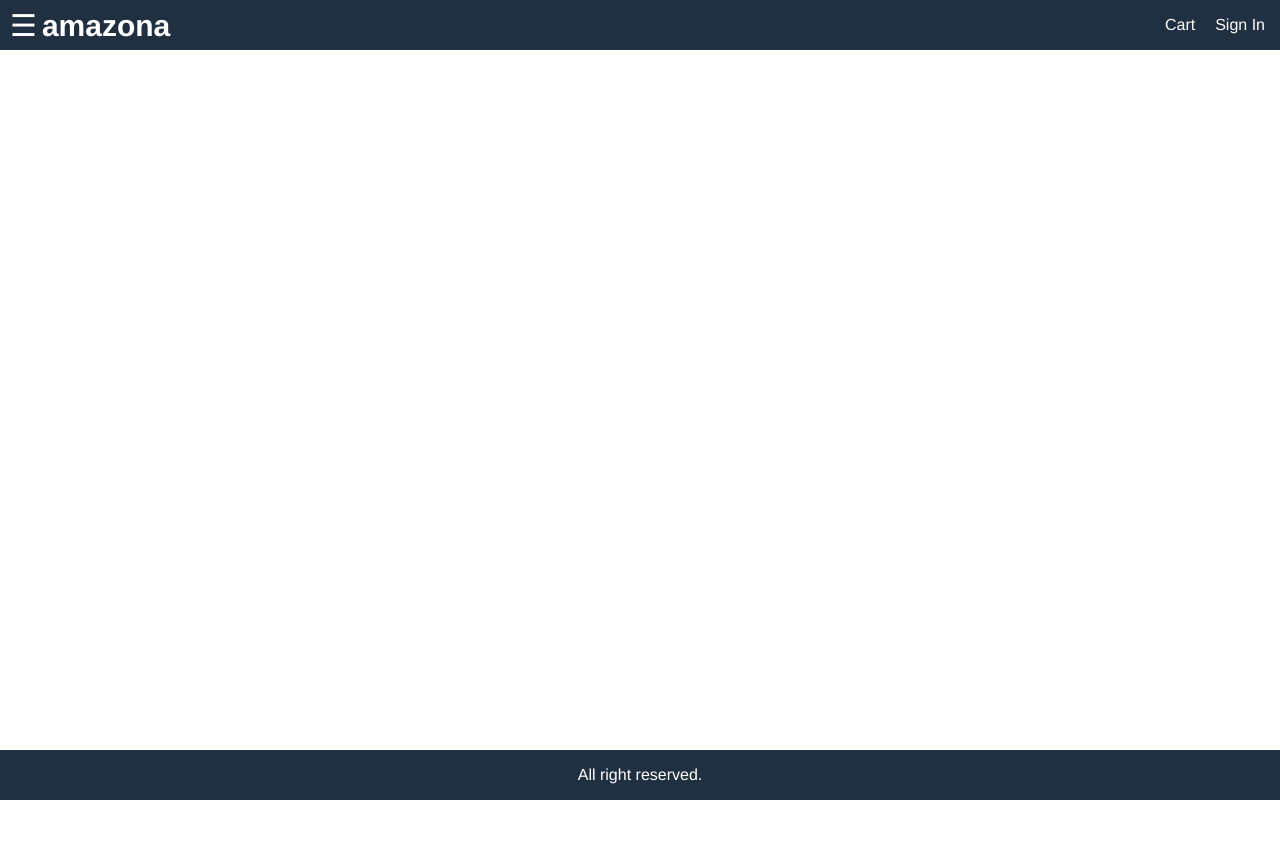
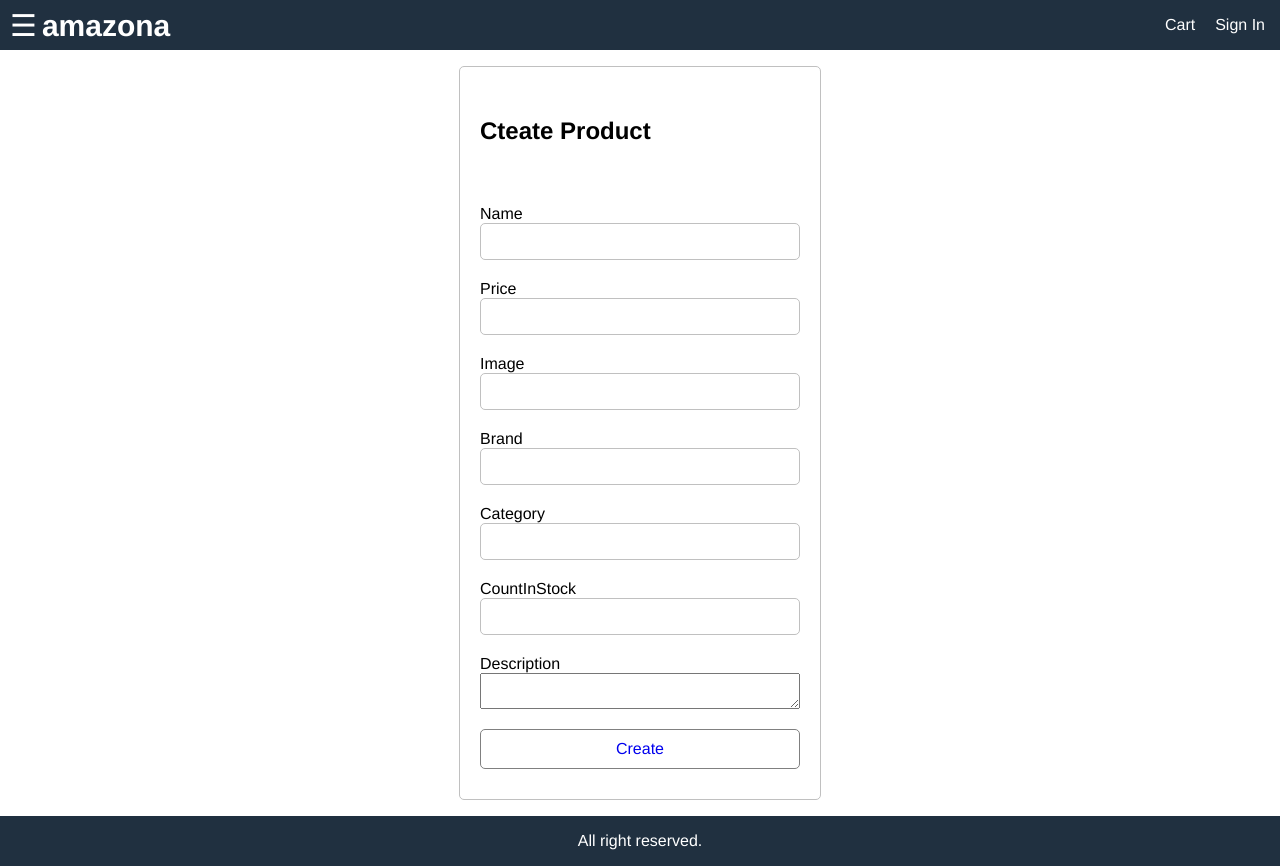
Before and after one commit to AnggaWikaNugraha/e-comZonna---Client, a React (Create React App) app: page /products in a window 1280 px wide. Before the commit the page ends 800 px from the top, so only its background shows below. Built offline with nearby package versions, Linux system fonts and the light colour scheme.

Commit message:
add product

```diff
--- a/src/App.js
+++ b/src/App.js
@@ -2,11 +2,12 @@ import logo from "./logo.svg";
 import "./App.css";
 import { BrowserRouter, Link, Route } from "react-router-dom";
 import HomeScreen from "./Screens/HomeScreen";
-import ProductsScreen from "./Screens/ProductsScreen";
+import ProductScreen from "./Screens/ProductScreen";
 import CartScreen from "./Screens/CartScreen";
 import Signin from './Screens/SiginScreen'
 import Register from './Screens/RegisterScreen'
 import { useSelector } from 'react-redux';
+import ProductsScreen from "./Screens/ProductsScreen";
 
 function App() {
   const userSignin = useSelector((state) => state.userSignin);
@@ -57,7 +58,8 @@ function App() {
 
         <main className="main">
           <div className="content">
-            <Route path="/product/:id" component={ProductsScreen} />
+            <Route path="/products" component={ProductsScreen} />
+            <Route path="/product/:id" component={ProductScreen} />
             <Route path="/" exact component={HomeScreen} />
             <Route path="/cart/:id?" component={CartScreen} />
             <Route path="/signin" component={Signin} />
--- /dev/null
+++ b/src/Screens/ProductScreen.js
@@ -0,0 +1,64 @@
+import React,{useEffect,useState} from 'react'
+import { Link } from 'react-router-dom';
+import {useSelector, useDispatch} from 'react-redux'
+import {detailProduct} from '../redux/action/ProductAction'
+
+const ProductScreen = (props) => {
+  const [qty, setqty] = useState(1)
+  const dispatch = useDispatch();
+  const productDetails = useSelector(state => state.productDetails);
+  const {product, loading , error} = productDetails;
+
+  useEffect(() => {
+    dispatch(detailProduct(props.match.params.id));
+    return () => {
+
+    }
+  }, [])
+
+  console.log(qty)
+
+  // const id = props.match.params.id;
+  // const product = data.products.find(x => x._id === id);
+
+  const handleAddCart = () => {
+    props.history.push('/cart/' + props.match.params.id + "?qty=" + qty)
+  }
+
+  return (
+    <div>
+      <div className='back-to-result'><Link to='/'>Back to result</Link></div>
+      { loading  ? <p>loading...</p> :
+        product.data ? <div className='details'>
+        <div className='details-image'><img src={product.data.image} alt={product.data.name}/></div>
+        <div className='details-info'>
+          <li><h4>{product.data.name}</h4></li>
+          <li>{product.data.rating} Stars ({product.data.numReviews})</li>
+          <li><b>{product.data.price}</b></li>
+          <li> Description :
+            <div>{product.data.description}</div>
+          </li>
+        </div>
+        <div className='details-action'>
+          <ul>
+            <li>Price : {product.data.price}</li>
+            <li>Status : {product.data.countInStock > 0 ? "In stock" : <div>Out of Stock</div>}</li>
+            <li>Qty : <select value={qty} onChange={(e) => setqty(e.target.value)}>
+              {[...Array(product.data.countInStock).keys()].map(x => {
+                return (
+                  <option key={x+1} value={x +1}>{x+1}</option>
+                )
+              })}
+            </select></li>
+            <li>
+              {product.data.countInStock > 0 && <button onClick={handleAddCart}>Add to Cart</button> }
+            </li>
+          </ul>
+        </div>
+      </div> :
+      error}
+    </div>
+  )
+}
+
+export default ProductScreen
--- a/src/Screens/ProductsScreen.js
+++ b/src/Screens/ProductsScreen.js
@@ -1,64 +1,127 @@
-import React,{useEffect,useState} from 'react'
-import { Link } from 'react-router-dom';
-import {useSelector, useDispatch} from 'react-redux'
-import {detailProduct} from '../redux/action/ProductAction'
+import React, { useEffect, useState } from "react";
+import { Link } from "react-router-dom";
+import { useSelector, useDispatch } from "react-redux";
+import {saveProduct} from '../redux/action/ProductAction.js'
 
 const ProductsScreen = (props) => {
-  const [qty, setqty] = useState(1)
+  const [name, setname] = useState("");
+  const [price, setprice] = useState("");
+  const [image, setimage] = useState('');
+  const [brand, setbrand] = useState('');
+  const [category, setcategory] = useState('');
+  const [countInStock, setcountInStock] = useState('');
+  const [description, setdescription] = useState('');
+  const productSave = useSelector((state) => state.productSave);
+  const { loading : loadingSave, success : successSave, userInfo, error : errorSave } = productSave;
   const dispatch = useDispatch();
-  const productDetails = useSelector(state => state.productDetails);
-  const {product, loading , error} = productDetails;
 
   useEffect(() => {
-    dispatch(detailProduct(props.match.params.id));
-    return () => {
 
-    }
-  }, [])
+    return () => {};
+  }, []);
 
-  console.log(qty)
-
-  // const id = props.match.params.id;
-  // const product = data.products.find(x => x._id === id);
-
-  const handleAddCart = () => {
-    props.history.push('/cart/' + props.match.params.id + "?qty=" + qty)
-  }
+  const submitHanlder = (e) => {
+    e.preventDefault();
+    dispatch(saveProduct({
+      name : name,
+      price : price,
+      image : image,
+      brand : brand,
+      category : category,
+      countInStock : countInStock,
+      description : description,
+    }));
+  };
 
   return (
     <div>
-      <div className='back-to-result'><Link to='/'>Back to result</Link></div>
-      { loading  ? <p>loading...</p> :
-        product.data ? <div className='details'>
-        <div className='details-image'><img src={product.data.image} alt={product.data.name}/></div>
-        <div className='details-info'>
-          <li><h4>{product.data.name}</h4></li>
-          <li>{product.data.rating} Stars ({product.data.numReviews})</li>
-          <li><b>{product.data.price}</b></li>
-          <li> Description :
-            <div>{product.data.description}</div>
+      <div className="form">
+      <form onSubmit={submitHanlder}>
+        <ul className="form-container">
+          <li>
+            <h2>Cteate Product</h2>
           </li>
-        </div>
-        <div className='details-action'>
-          <ul>
-            <li>Price : {product.data.price}</li>
-            <li>Status : {product.data.countInStock > 0 ? "In stock" : <div>Out of Stock</div>}</li>
-            <li>Qty : <select value={qty} onChange={(e) => setqty(e.target.value)}>
-              {[...Array(product.data.countInStock).keys()].map(x => {
-                return (
-                  <option key={x+1} value={x +1}>{x+1}</option>
-                )
-              })}
-            </select></li>
-            <li>
-              {product.data.countInStock > 0 && <button onClick={handleAddCart}>Add to Cart</button> }
-            </li>
-          </ul>
-        </div>
-      </div> :
-      error}
+          <li>
+            {loadingSave && <div>loading ...</div>}
+            {errorSave && <div>{errorSave}</div>}
+          </li>
+          <li>
+            <label for="name">Name</label>
+            <input
+              type="text"
+              name="name"
+              id="name"
+              onChange={(e) => setname(e.target.value)}
+            />
+          </li>
+          <li>
+            <label for="price">Price</label>
+            <input
+              type="text"
+              name="price"
+              id="price"
+              onChange={(e) => setprice(e.target.value)}
+            />
+          </li>
+          <li>
+            <label for="image">Image</label>
+            <input
+              type="text"
+              name="image"
+              id="image"
+              onChange={(e) => setimage(e.target.value)}
+            />
+          </li>
+          <li>
+            <label for="brand">Brand</label>
+            <input
+              type="text"
+              name="brand"
+              id="brand"
+              onChange={(e) => setbrand(e.target.value)}
+            />
+          </li>
+          <li>
+            <label for="category">Category</label>
+            <input
+              type="text"
+              name="category"
+              id="category"
+              onChange={(e) => setcategory(e.target.value)}
+            />
+          </li>
+          <li>
+            <label for="countInStock">CountInStock</label>
+            <input
+              type="text"
+              name="countInStock"
+              id="countInStock"
+              onChange={(e) => setcountInStock(e.target.value)}
+            />
+          </li>
+          <li>
+            <label for="description">Description</label>
+            <textarea
+              type="text"
+              name="description"
+              id="description"
+              onChange={(e) => setdescription(e.target.value)}
+            />
+          </li>
+          <li>
+            <Link
+              style={{ textAlign: "center" }}
+              to="/register"
+              className="button full-width"
+            >
+              Create
+            </Link>
+          </li>
+        </ul>
+      </form>
     </div>
-  )
-}
+    </div>
+  );
+};
 
-export default ProductsScreen
+export default ProductsScreen;
--- a/src/Screens/SiginScreen.js
+++ b/src/Screens/SiginScreen.js
@@ -8,7 +8,6 @@ const SigninScreen = (props) => {
   const [email, setemail] = useState("");
   const [password, setpassword] = useState("");
   const userSigin = useSelector((state) => state.userSignin);
-  console.log(userSigin)
   const { loading, userInfo, error } = userSigin;
 
   useEffect(() => {
--- a/src/redux/Store.js
+++ b/src/redux/Store.js
@@ -1,6 +1,6 @@
 import {createStore, combineReducers, compose, applyMiddleware} from 'redux'
 import thunk from 'redux-thunk';
-import {productListReducer, productDetailReducer} from './reducers/productReducer'
+import {productListReducer, productDetailReducer, productSaveReducer} from './reducers/productReducer'
 import {cartReducer} from './reducers/cartReducer'
 import {userRegisterReducer, userSigninReducer} from './reducers/userReducer'
 import Cookie from 'js-cookie'
@@ -14,7 +14,9 @@ const reducer = combineReducers({
   productDetails : productDetailReducer,
   cart : cartReducer,
   userSignin : userSigninReducer,
-  userRegister : userRegisterReducer
+  userRegister : userRegisterReducer,
+  productSave : productSaveReducer
+
 
 })
 const composeEnhancer = window.__REDUX_DEVTOOLS_EXTENSION_COMPOSE__ || compose;
--- a/src/redux/reducers/productReducer.js
+++ b/src/redux/reducers/productReducer.js
@@ -1,4 +1,4 @@
-import {PRODUCT_DELETE_SUCCESS, PRODUCT_DETAILS_FAIL, PRODUCT_DETAILS_REQUEST, PRODUCT_DETAILS_SUCCESS, PRODUCT_LIST_FAIL, PRODUCT_LIST_REQUEST, PRODUCT_LIST_SUCCESS} from '../constants'
+import { PRODUCT_DETAILS_FAIL, PRODUCT_DETAILS_REQUEST, PRODUCT_DETAILS_SUCCESS, PRODUCT_LIST_FAIL, PRODUCT_LIST_REQUEST, PRODUCT_LIST_SUCCESS, PRODUCT_SAVE_FAIL, PRODUCT_SAVE_REQUEST, PRODUCT_SAVE_SUCCESS} from '../constants'
 
 function productListReducer (state ={ product:[]} , action){
   switch (action.type) {
@@ -26,4 +26,18 @@ function productDetailReducer (state ={ product:{}} , action){
   }
 }
 
-export {productListReducer, productDetailReducer}
+
+function productSaveReducer (state ={ product:{}} , action){
+  switch (action.type) {
+    case PRODUCT_SAVE_REQUEST:
+      return {loading : true};
+    case PRODUCT_SAVE_SUCCESS:
+      return {loading : false, success : true, product : action.payload}
+    case PRODUCT_SAVE_FAIL:
+      return {loading : false, error : action.payload}
+    default:
+      return state
+  }
+}
+
+export {productListReducer, productDetailReducer, productSaveReducer}
```
Also changed, not shown: src/redux/action/ProductAction.js (+17 -2 lines), 1 other file (tests, documents, lock files or other folders).
